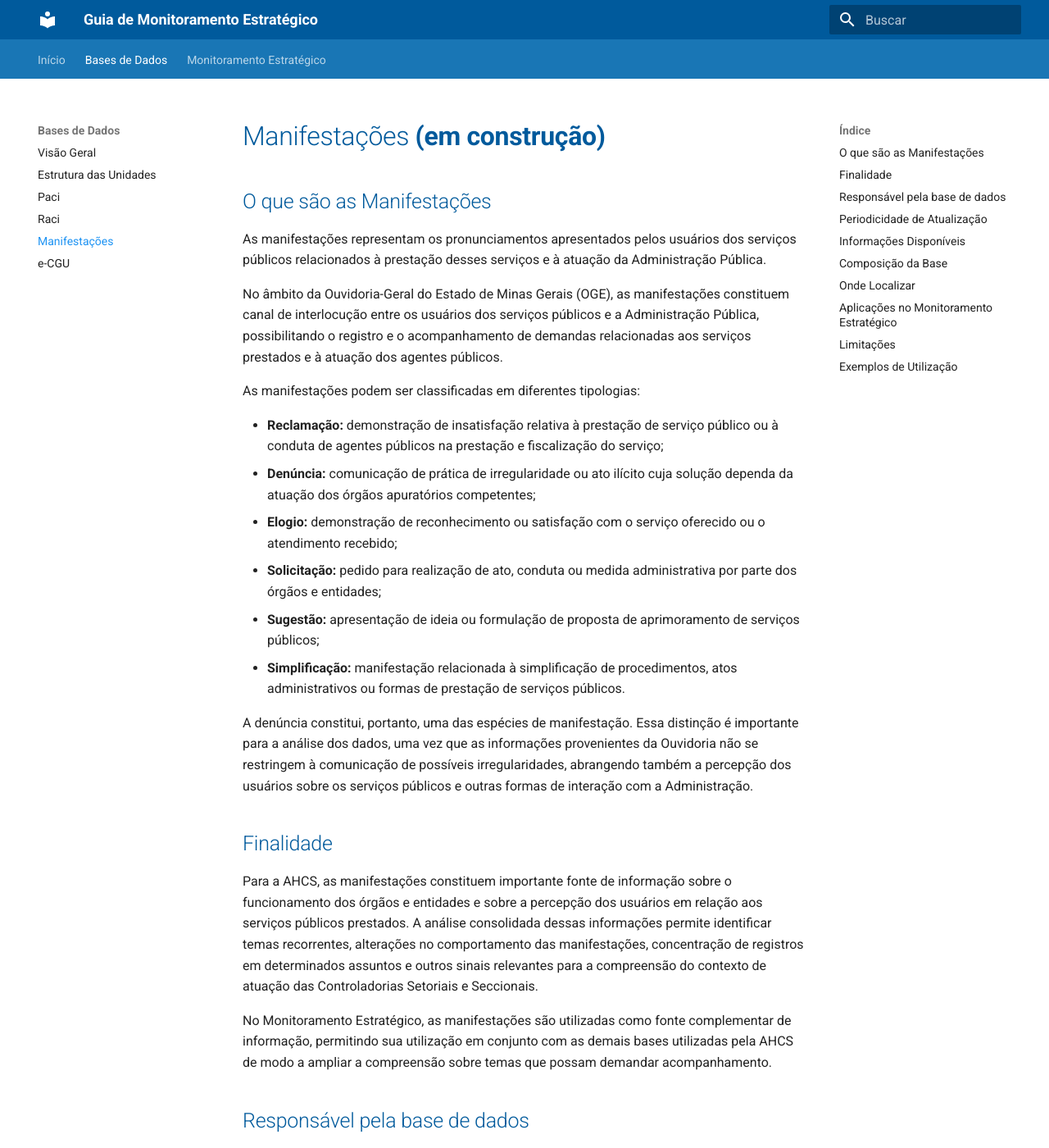
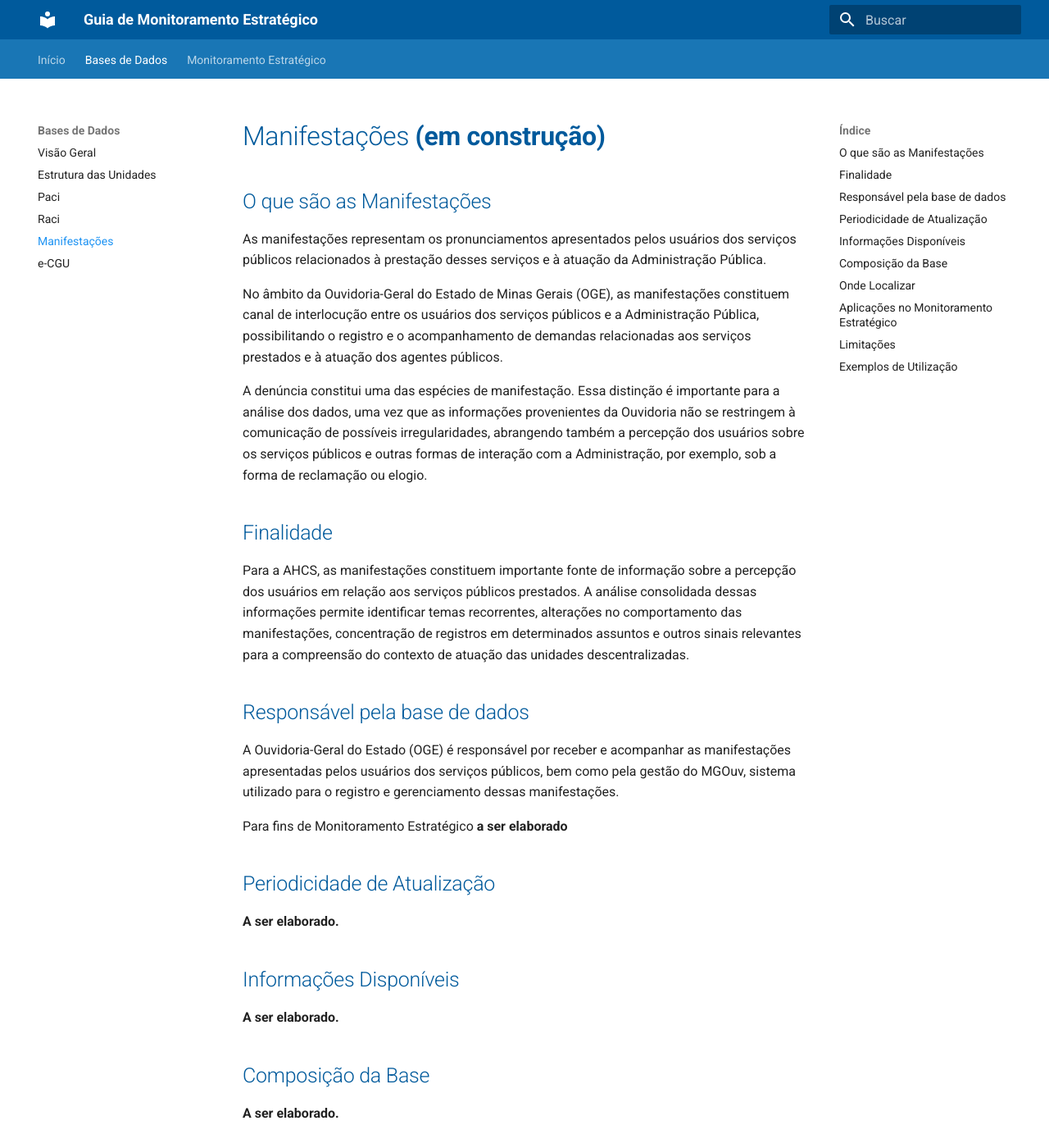
Before and after one commit to CGEMG-AHCS/guia-monitoramento-estrategico, an MkDocs documentation site: the page built from docs/bases-dados/manifestacoes.md, in a window 1280 px wide and 1400 px high. Shown: the whole window at 82% size. Built offline with MkDocs 1.6.1 and Material for MkDocs 9.7.7, drawn with Linux system fonts in a browser that asks for light colours.

Commit message:
Update manifestacoes.md

```diff
--- a/docs/bases-dados/manifestacoes.md
+++ b/docs/bases-dados/manifestacoes.md
@@ -6,23 +6,11 @@ As manifestações representam os pronunciamentos apresentados pelos usuários d
 
 No âmbito da Ouvidoria-Geral do Estado de Minas Gerais (OGE), as manifestações constituem canal de interlocução entre os usuários dos serviços públicos e a Administração Pública, possibilitando o registro e o acompanhamento de demandas relacionadas aos serviços prestados e à atuação dos agentes públicos.
 
-As manifestações podem ser classificadas em diferentes tipologias:
-
-- **Reclamação:** demonstração de insatisfação relativa à prestação de serviço público ou à conduta de agentes públicos na prestação e fiscalização do serviço;
-- **Denúncia:** comunicação de prática de irregularidade ou ato ilícito cuja solução dependa da atuação dos órgãos apuratórios competentes;
-- **Elogio:** demonstração de reconhecimento ou satisfação com o serviço oferecido ou o atendimento recebido;
-- **Solicitação:** pedido para realização de ato, conduta ou medida administrativa por parte dos órgãos e entidades;
-- **Sugestão:** apresentação de ideia ou formulação de proposta de aprimoramento de serviços públicos;
-- **Simplificação:** manifestação relacionada à simplificação de procedimentos, atos administrativos ou formas de prestação de serviços públicos.
-
-A denúncia constitui, portanto, uma das espécies de manifestação. Essa distinção é importante para a análise dos dados, uma vez que as informações provenientes da Ouvidoria não se restringem à comunicação de possíveis irregularidades, abrangendo também a percepção dos usuários sobre os serviços públicos e outras formas de interação com a Administração.
+A denúncia constitui uma das espécies de manifestação. Essa distinção é importante para a análise dos dados, uma vez que as informações provenientes da Ouvidoria não se restringem à comunicação de possíveis irregularidades, abrangendo também a percepção dos usuários sobre os serviços públicos e outras formas de interação com a Administração, por exemplo, sob a forma de reclamação ou elogio.
 
 ## Finalidade
 
-Para a AHCS, as manifestações constituem importante fonte de informação sobre o funcionamento dos órgãos e entidades e sobre a percepção dos usuários em relação aos serviços públicos prestados. A análise consolidada dessas informações permite identificar temas recorrentes, alterações no comportamento das manifestações, concentração de registros em determinados assuntos e outros sinais relevantes para a compreensão do contexto de atuação das Controladorias Setoriais e Seccionais.
-
-No Monitoramento Estratégico, as manifestações são utilizadas como fonte complementar de informação, permitindo sua utilização em conjunto com as demais bases utilizadas pela AHCS de modo a ampliar a compreensão sobre temas que possam demandar acompanhamento.
-
+Para a AHCS, as manifestações constituem importante fonte de informação sobre a percepção dos usuários em relação aos serviços públicos prestados. A análise consolidada dessas informações permite identificar temas recorrentes, alterações no comportamento das manifestações, concentração de registros em determinados assuntos e outros sinais relevantes para a compreensão do contexto de atuação das unidades descentralizadas.
 
 ## Responsável pela base de dados
 
```
